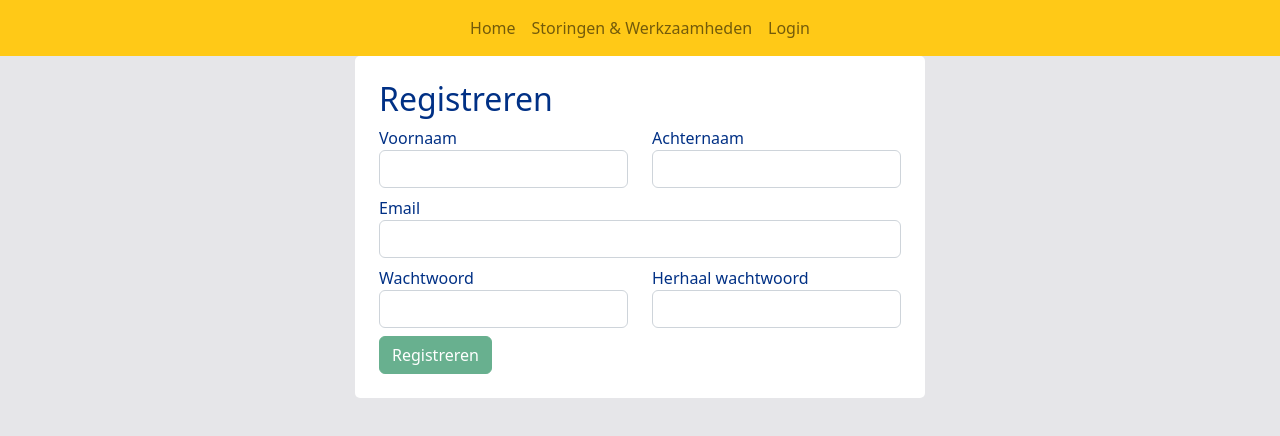
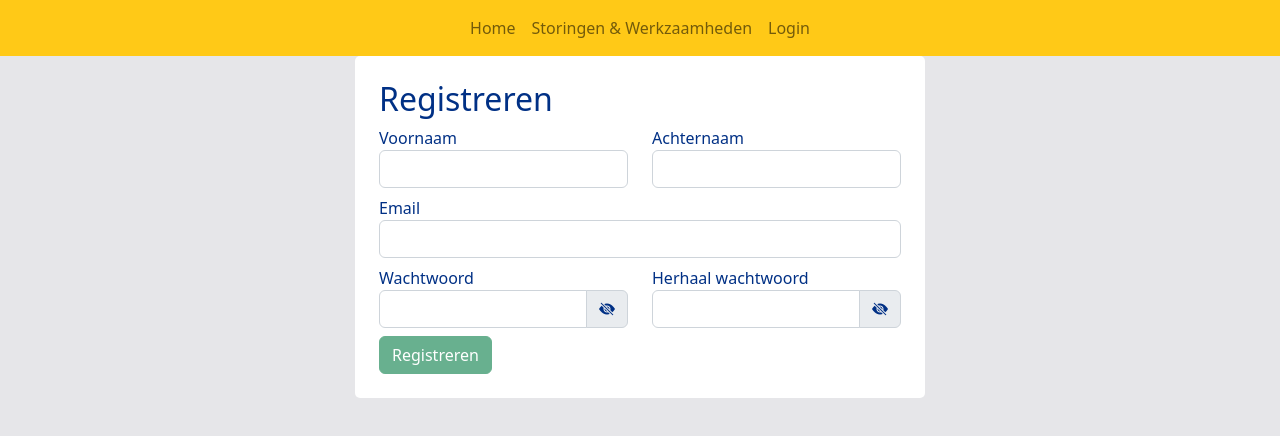
Before and after one commit to Bobba9882/NS-Frontend, an Angular app in the folder Station-Frontend/: page /register in a window 1280 px wide. Shown: the top 436 px of the page. Built offline with nearby package versions, Linux system fonts and the light colour scheme.

Commit message:
added show password button

```diff
--- a/Station-Frontend/src/app/Components/login/login.component.html
+++ b/Station-Frontend/src/app/Components/login/login.component.html
@@ -10,7 +10,13 @@
 
       <div class="form-group mt-2">
         <label>Wachtwoord</label>
-        <input class="form-control" id="password" formControlName="password" name="firstName" type="password">
+        <div class="input-group">
+          <input class="form-control" id="password" formControlName="password" name="firstName" [type]="show? 'text' : 'password'">
+          <div class="input-group-text">
+            <i (click)="onView()" [class]="show ? 'bi bi-eye-fill' : 'bi bi-eye-slash-fill'"></i>
+          </div>
+        </div>
+
       </div>
 
       <button class="btn btn-success mt-2" type="submit">Inloggen</button>
--- a/Station-Frontend/src/app/Components/login/login.component.ts
+++ b/Station-Frontend/src/app/Components/login/login.component.ts
@@ -16,11 +16,16 @@ export class LoginComponent implements OnInit {
     password: new FormControl(null, Validators.required),
   })
 
+  show:boolean = false
+
   constructor(private authService : AuthService,public router : Router) { }
 
   ngOnInit(): void {
   }
 
+  onView(){
+    this.show = !this.show
+  }
 
 
   onSubmit() {
--- a/Station-Frontend/src/app/Components/register/register.component.html
+++ b/Station-Frontend/src/app/Components/register/register.component.html
@@ -28,14 +28,24 @@
       <div class="row">
         <div class="form-group mt-2 col-6">
           <label>Wachtwoord</label>
-          <input class="form-control" id="password" formControlName="password" name="password" type="password">
+          <div class="input-group">
+            <input class="form-control" id="password" formControlName="password" name="firstName" [type]="show? 'text' : 'password'">
+            <div class="input-group-text">
+              <i (click)="onView()" [class]="show ? 'bi bi-eye-fill' : 'bi bi-eye-slash-fill'"></i>
+            </div>
+          </div>
           <span class="text-danger" *ngIf="form.controls['password'].dirty && form.getError('required', 'password')">*Verplicht.</span>
           <span class="text-danger" *ngIf="form.controls['password'].dirty && form.getError('minlength', 'password')">*Minimaal 8 tekens lang.</span>
         </div>
 
         <div class="form-group mt-2 col-6">
           <label>Herhaal wachtwoord</label>
-          <input class="form-control" id="repeatPassword" formControlName="repeatPassword" name="repeatPassword" type="password" (keyup)="onMatching()">
+          <div class="input-group">
+            <input class="form-control" id="repeatPassword" formControlName="repeatPassword" name="repeatPassword" [type]="show? 'text' : 'password'" (keyup)="onMatching()">
+            <div class="input-group-text">
+              <i (click)="onViewRepeat()" [class]="showRepeat ? 'bi bi-eye-fill' : 'bi bi-eye-slash-fill'"></i>
+            </div>
+          </div>
           <span class="text-danger row" *ngIf="f['repeatPassword'].getError('required') && f['repeatPassword'].dirty">*Verplicht.</span>
           <span class="text-danger row" *ngIf="matches === false && f['repeatPassword'].dirty">*De wachtwoorden komen niet overeen.</span>
         </div>
--- a/Station-Frontend/src/app/Components/register/register.component.ts
+++ b/Station-Frontend/src/app/Components/register/register.component.ts
@@ -16,6 +16,8 @@ export class RegisterComponent implements OnInit {
 
   form!: FormGroup
   matches:boolean = false
+  show:boolean = false
+  showRepeat:boolean = false
 
   constructor(private userService: UserService, private router: Router, private formBuilder: FormBuilder, private pipe: TitleCasePipe) {
     this.form = formBuilder.group({
@@ -28,6 +30,14 @@ export class RegisterComponent implements OnInit {
   }
 
   ngOnInit(): void {
+  }
+
+  onView(){
+    this.show = !this.show
+  }
+
+  onViewRepeat(){
+    this.showRepeat = !this.showRepeat
   }
 
   get f() {
```
